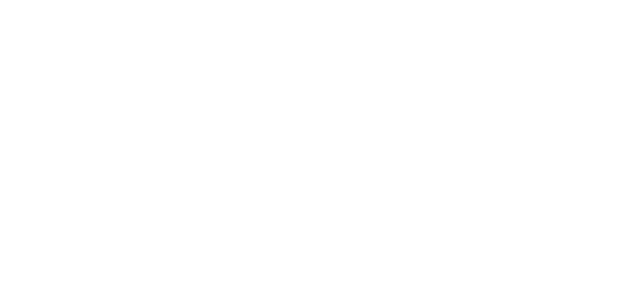
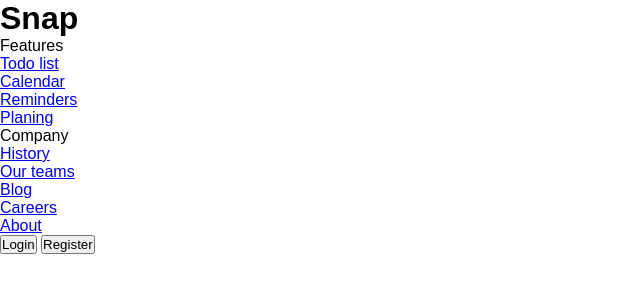
Before and after one commit to MiguelCanvas/Responsive-landing-page, a plain HTML site: page index.html in a window 1280 px wide. Shown: the whole page, without its empty margins (0-640 px from the left). Drawn offline with Linux system fonts and the light colour scheme.

Commit message:
header html layout

```diff
--- a/Css/styles.css
+++ b/Css/styles.css
@@ -3,3 +3,9 @@
     padding: 0;
     box-sizing: border-box;
 }
+
+body{
+    width: 100%;
+    height: 100vh;
+    font-family: Arial, Helvetica, sans-serif;
+}
--- a/index.html
+++ b/index.html
@@ -6,9 +6,40 @@
     <meta name="viewport" content="width=device-width, initial-scale=1.0">
     <script src="script.js" defer></script>
     <link rel="stylesheet" href="Css/styles.css">
+    <script src="https://kit.fontawesome.com/1dc112439a.js" crossorigin="anonymous"></script>
     <title>Responsive landing page</title>
 </head>
 <body>
+    <header>
+        <h1>Snap</h1>
+        <div class="container">
+            <ul class="menu-list-container">
+                <ul class="menu-list">
+                    <p>Features</p>
+                    <div class="menu-feature-container">
+                        <li class="menu-list-features"><a href="#">Todo list</a></li>
+                        <li class="menu-list-features"><a href="#">Calendar</a></li>
+                        <li class="menu-list-features"><a href="#">Reminders</a></li>
+                        <li class="menu-list-features"><a href="#">Planing</a></li>
+                    </div>
 
+                </ul>
+                <ul class="menu-list">
+                    <p>Company</p>
+                    <div class="menu-company-container">
+                        <li class="menu-company"><a href="#">History</a></li>
+                        <li class="menu-company"><a href="#">Our teams</a></li>
+                        <li class="menu-company"><a href="#">Blog</a></li>
+                    </div>
+                </ul>
+                <li class="menu-list"><a href="#">Careers</a></li>
+                <li class="menu-list"><a href="#">About</a></li>
+            </ul>
+            <div class="button-container">
+                <button>Login</button>
+                <button>Register</button>
+            </div>
+        </div>
+    </header>
 </body>
 </html>
```
